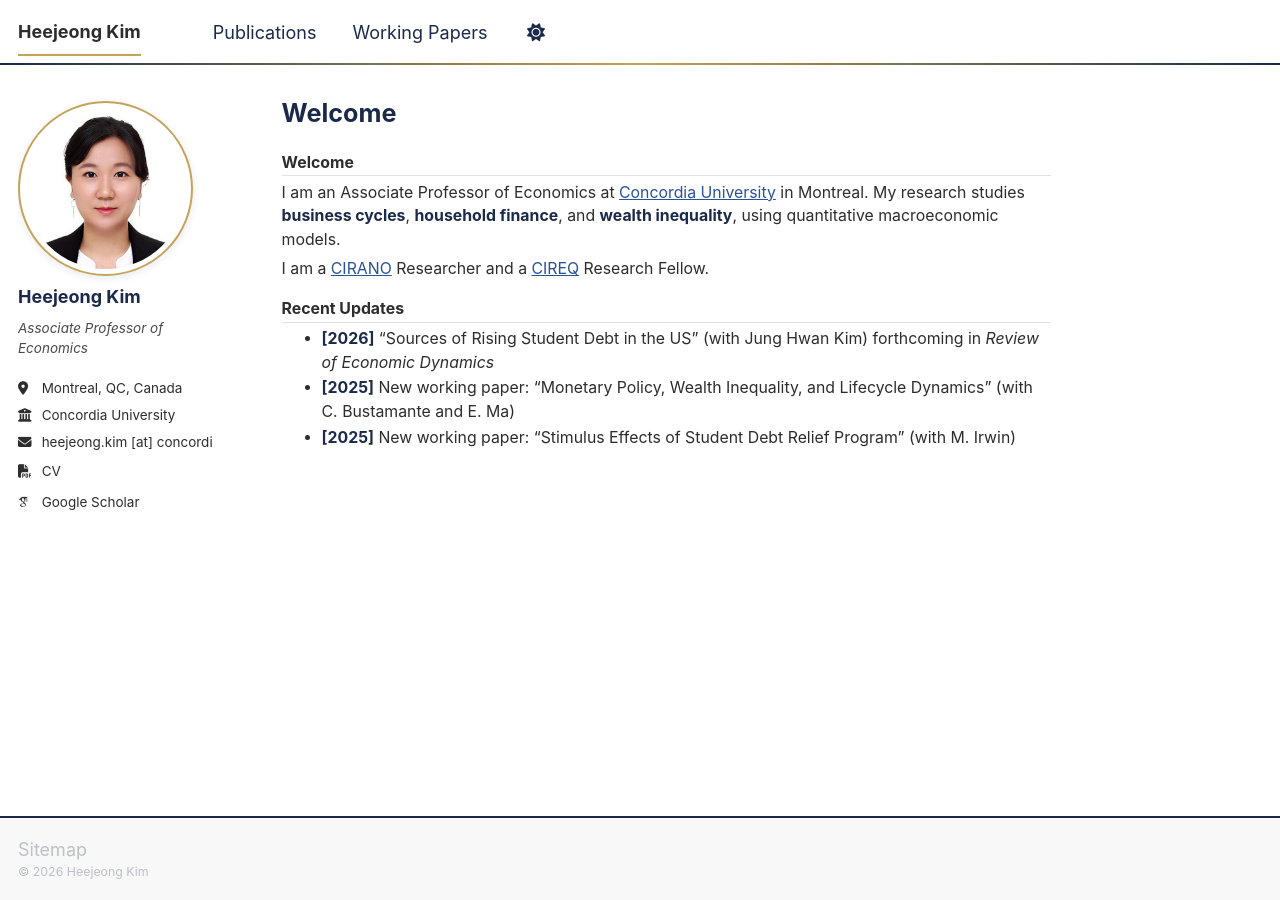
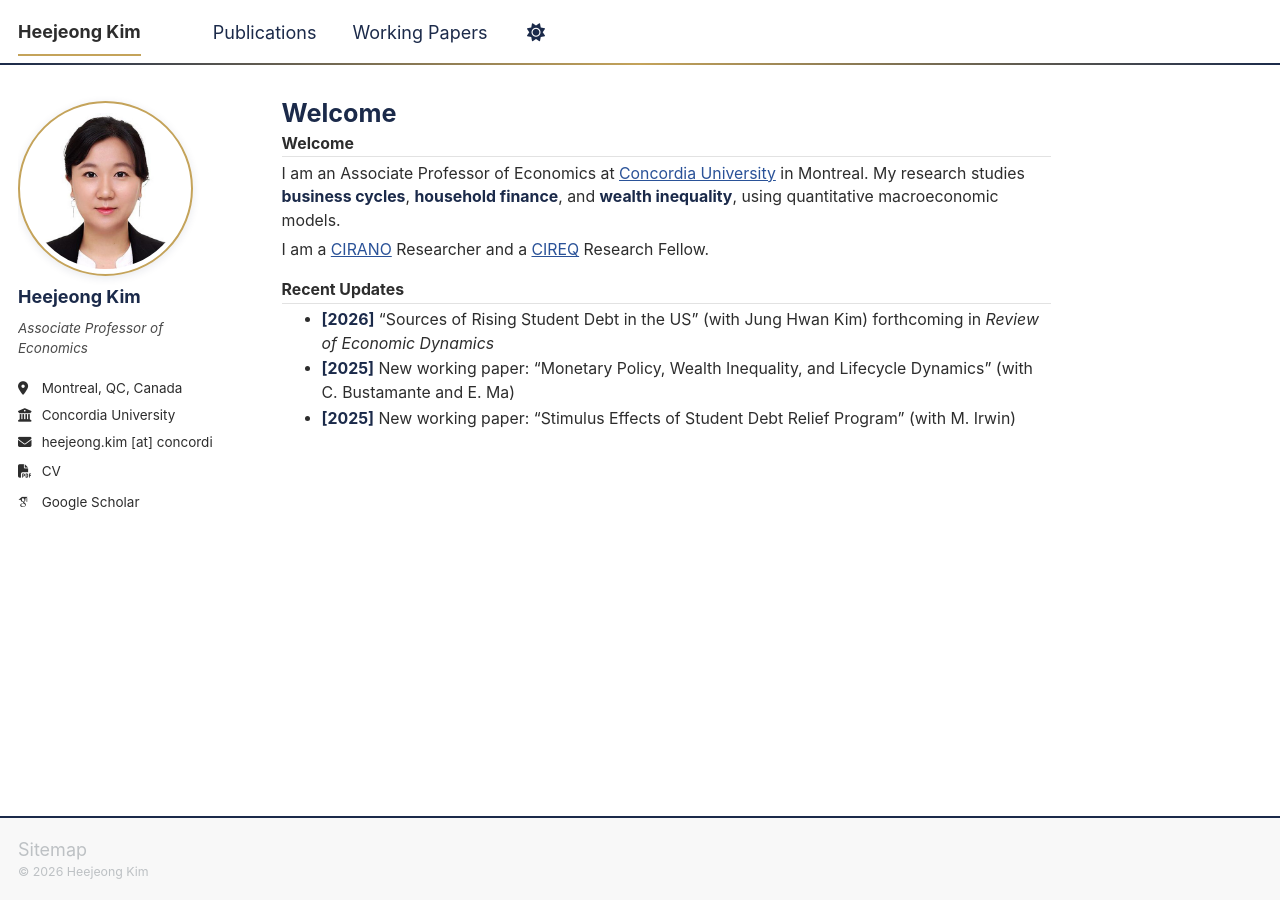
Before and after one commit to HeejeongKimEcon/HeejeongKimEcon.github.io, a Jekyll site: the page built from _pages/about.md, in a window 1280 px wide. Built offline with Jekyll 4.4.1, drawn with Linux system fonts in a browser that asks for light colours; some web fonts are replaced; a script bundle is joined from its source files by our own code; library files that are not in the unit come from our copies; our own code applies the rules of GitHub Pages for plain Markdown files.

Commit message:
Remove top space on pages without a title
Co-Authored-By: Claude Sonnet 4.6 <noreply@anthropic.com>

```diff
--- a/assets/css/main.scss
+++ b/assets/css/main.scss
@@ -183,6 +183,16 @@ a:hover {
   margin-bottom: 0.3em !important;
 }
 
+/* Remove top space when page has no title */
+.page__title:empty,
+h1.page__title:empty {
+  display: none;
+}
+
+.page__content h2:first-child {
+  margin-top: 0 !important;
+}
+
 .pub-details a:hover {
   color: #C4A35A !important;
 }
```
